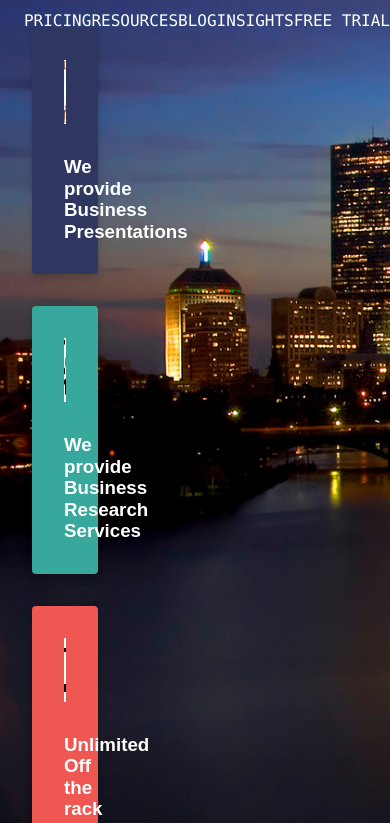
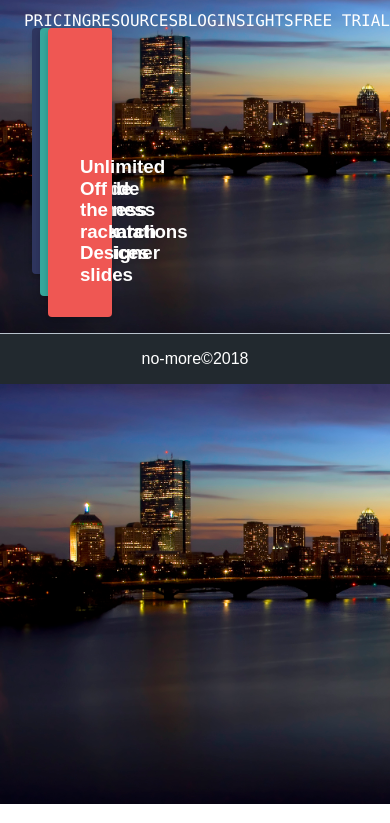
Before and after one commit to Anuradha2018/nomorehours, a website: page tailwind/index.html in a window 390 px wide. Shown: the part 40-863 px from the top of the page. Drawn offline with Linux system fonts and the light colour scheme.

Commit message:
thirteenth commit

```diff
--- a/tailwind/index.html
+++ b/tailwind/index.html
@@ -34,7 +34,7 @@
         </div>
       </div>
 
-      <div class="sm:flex sm:flex-wrap sm:relative sm:flex-row">
+      <div class="flex flex-wrap relative flex-row">
         <div class="w-1/3 lg:pb-0 lg:w-1/3">
           <div class="px-8 py-4 lg:p-0 lg:py-0 lg:px-8 ">
             <div class="p-8 shadow-md bg-indigo-darker rounded lg:container lg:mx-auto lg:justify-center lg:items-center card-height-ppt">
```
